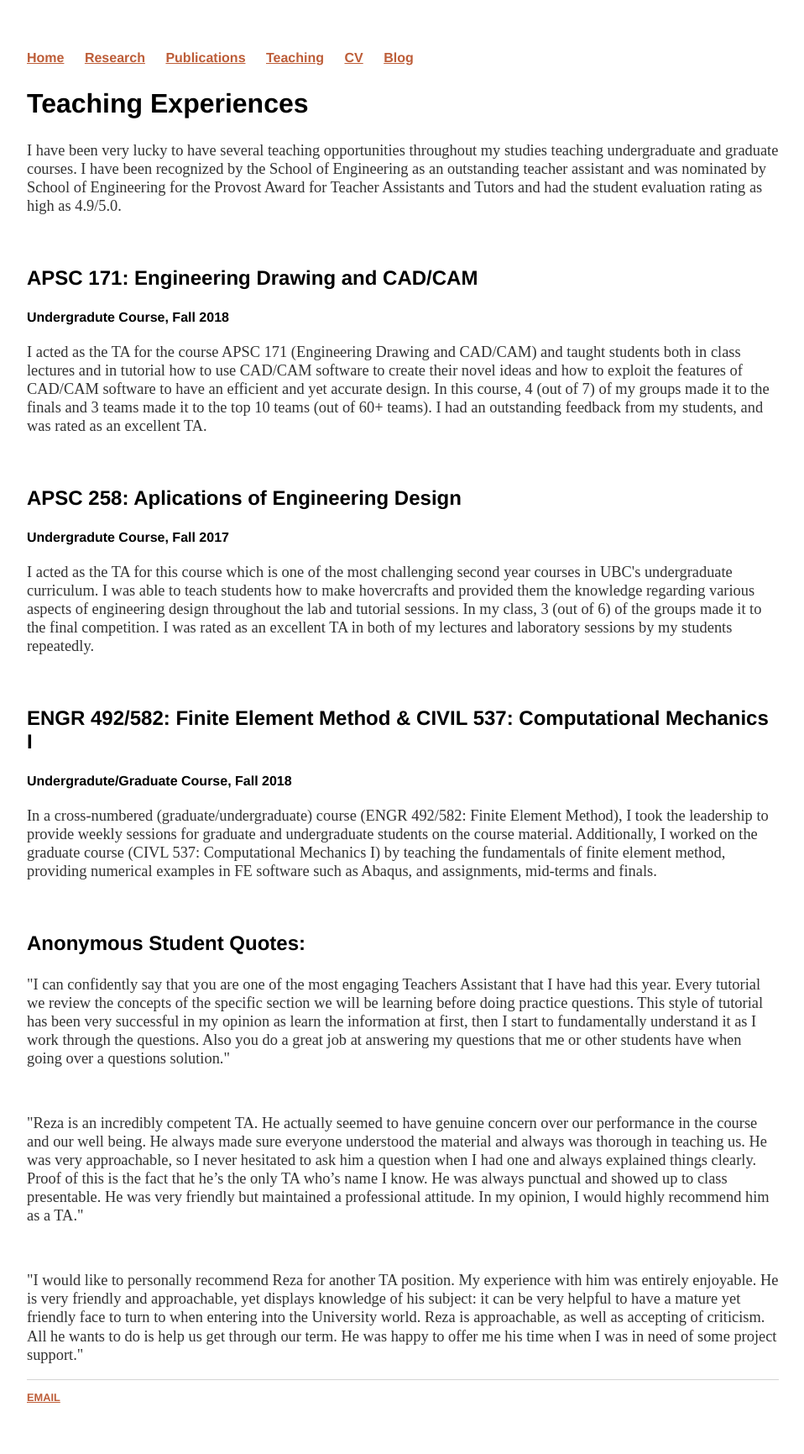
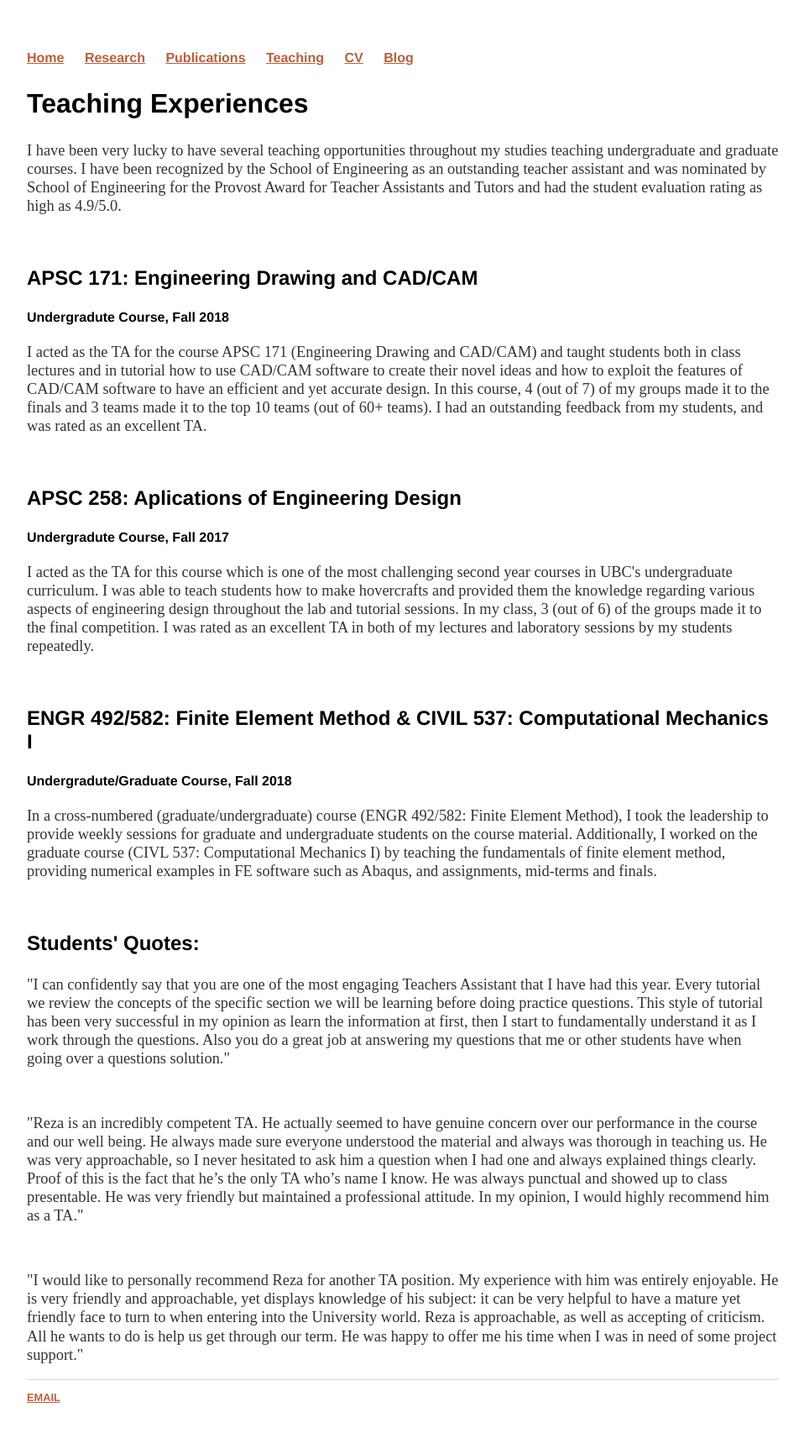
Before and after one commit to rsourki/rsourki.github.io, a Jekyll site: the page built from teaching/index.html, in a window 1280 px wide. Shown: the whole page at 84% size, without its empty margins (160-1118 px from the left). Built offline with Jekyll 4.4.1, drawn with Linux system fonts in a browser that asks for light colours.

Commit message:
Update index.html

```diff
--- a/teaching/index.html
+++ b/teaching/index.html
@@ -26,7 +26,7 @@ title: Teaching - Reza Sourki Webpage
   <p>In a cross-numbered (graduate/undergraduate) course (ENGR 492/582: Finite Element Method), I took the leadership to provide weekly sessions for graduate and undergraduate students on the course material.
   Additionally, I worked on the graduate course (CIVL 537: Computational Mechanics I) by teaching the fundamentals of finite element method, providing numerical examples in FE software such as Abaqus, and assignments, mid-terms and finals.</p>
   <br>
-  <h3>Anonymous Student Quotes:</h3>
+  <h3>Students' Quotes:</h3>
   <p>"I can confidently say that you are one of the most engaging Teachers Assistant that I have had this year.
     Every tutorial we review the concepts of the specific section we will be learning before doing practice questions.
     This style of tutorial has been very successful in my opinion as learn the information at first, then I start to fundamentally understand it as I work through the questions.
```
